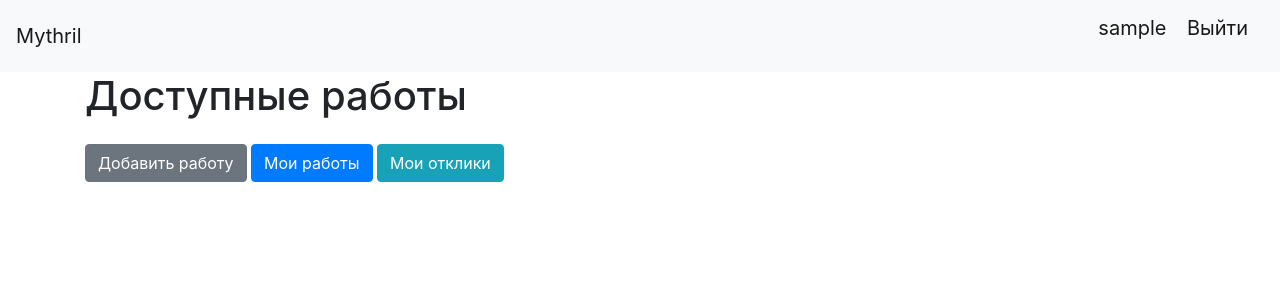
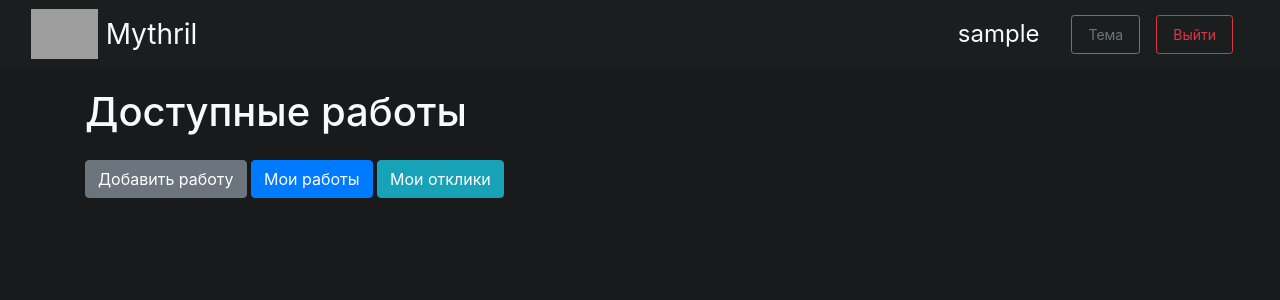
Before and after one commit to 0xPROSTO/Mythril, a Flask app: page / in a window 1280 px wide. Shown: the top 300 px of the page. Run offline with Flask 3, Linux system fonts and the light colour scheme; a user stored in the database is signed in; tables that the repository leaves empty hold one stand-in row (values such as "Sample post"); some libraries are stand-ins or nearby versions; grey boxes are pictures that could not be loaded.

Commit message:
v0.2 - Added dark theme, price in job cards, delete review

```diff
--- a/main.py
+++ b/main.py
@@ -1,7 +1,7 @@
 import json
 import datetime
 
-from flask import Flask, render_template, redirect, request, abort, flash
+from flask import Flask, render_template, redirect, request, abort, flash, session, url_for
 from flask_login import LoginManager, login_user, login_required, logout_user, current_user
 
 from data import db_session
@@ -15,7 +15,7 @@ from forms.jobs_form import JobsForm, ResponseForm
 app = Flask(__name__)
 login_manager = LoginManager()
 login_manager.init_app(app)
-app.config['SECRET_KEY'] = 'ZeroXX-SecretKey-t1wo80esv5oo4kx25i7o85773er76ere'
+app.config['SECRET_KEY'] = 'ENTER_YOUR_SECRETKEY_HERE'
 
 
 def main():
@@ -262,6 +262,29 @@ def my_responses():
     responses = session.query(Responses).filter_by(user_id=current_user.id)
     return render_template("my_responses.html", responses=responses)
 
+@app.route('/delete-responses/<int:id>', methods=['GET', 'POST'])
+@login_required
+def responses_delete(id):
+    session = db_session.create_session()
+    response = session.query(Responses).filter(Responses.id == id, Responses.user == current_user).first()
+    if response:
+        session.delete(response)
+        session.commit()
+    else:
+        abort(404)
+    return redirect('/')
+
+
+@app.route('/toggle-theme')
+def toggle_theme():
+    # Переключаем тему в сессии
+    if session.get('theme') == 'dark':
+        session['theme'] = 'light'
+    else:
+        session['theme'] = 'dark'
+    # Возвращаемся на предыдущую страницу
+    return redirect(request.referrer or url_for('index'))
+
 
 if __name__ == '__main__':
     main()
--- /dev/null
+++ b/static/css/darktheme.css
@@ -0,0 +1,120 @@
+/* Светлая тема (по умолчанию) */
+body {
+    background-color: #ffffff;
+    color: #212529;
+}
+
+.navbar {
+    background-color: #f8f9fa !important; /* Светлый фон */
+}
+
+.card {
+    background-color: #ffffff;
+    border-color: #dee2e6;
+    color: #212529;
+}
+
+.navbar-brand-mythril {
+    color: rgb(0, 52, 64);
+    font-weight: bold;
+    font-size: 1.75rem;
+}
+
+.text-dark {
+    color: #000000 !important;
+}
+
+.btn-outline-danger {
+    color: #dc3545;
+    border-color: #dc3545;
+}
+
+.btn-outline-danger:hover {
+    background-color: #dc3545;
+    color: #fff;
+}
+
+.badge.bg-light {
+    background-color: #f8f9fa !important;
+    color: #212529;
+}
+
+.mythril-color {
+    rgb(0, 52, 64)
+}
+
+/* Тёмная тема */
+body.dark-theme {
+    background-color: #181a1b;
+    color: #f8f9fa;
+}
+
+body.dark-theme .navbar {
+    background-color: #1b1e1f !important; /* Тёмный фон для navbar */
+    color: #f8f9fa; /* Светлый текст */
+}
+
+body.dark-theme .card {
+    background-color: #1b1e1f;
+    border-color: #495057;
+    color: #f8f9fa;
+}
+
+body.dark-theme .navbar-brand-mythril {
+    color: rgb(0, 52, 64); /* Оставляем ваш цвет */
+}
+
+body.dark-theme .text-dark {
+    color: #000000 !important; /* Чёрный остаётся чёрным */
+}
+
+body.dark-theme .btn-outline-danger {
+    color: #dc3545;
+    border-color: #dc3545;
+}
+
+body.dark-theme .btn-outline-danger:hover {
+    background-color: #dc3545;
+    color: #fff;
+}
+
+body.dark-theme .badge.bg-light {
+    background-color: #495057 !important;
+    color: #f8f9fa;
+}
+
+body.dark-theme a:not(.navbar-brand-mythril):not(.btn) {
+    color: #f8f9fa; /* Светлый цвет для обычных ссылок */
+}
+
+body.dark-theme a:not(.navbar-brand-mythril):not(.btn):hover {
+    color: #adb5bd; /* Более тусклый при наведении */
+}
+
+/* Стили для полей ввода в тёмной теме */
+body.dark-theme .form-control {
+    background-color: #343a40; /* Тёмный фон */
+    color: #f8f9fa; /* Светлый текст */
+    border-color: #495057; /* Тёмная граница */
+}
+
+body.dark-theme .form-control:focus {
+    background-color: #343a40; /* Тёмный фон при фокусе */
+    color: #f8f9fa; /* Светлый текст при фокусе */
+    border-color: #6c757d; /* Более светлая граница при фокусе */
+    box-shadow: 0 0 0 0.2rem rgba(108, 117, 125, 0.25); /* Тень в тёмных тонах */
+}
+
+body.dark-theme .input-group-text {
+    background-color: #495057; /* Тёмный фон для дополнений */
+    color: #f8f9fa; /* Светлый текст */
+    border-color: #495057; /* Тёмная граница */
+}
+
+main.container {
+    padding-top: 20px;
+}
+
+.mythril-color {
+    rgb(130, 208, 195)
+}
--- a/templates/base.html
+++ b/templates/base.html
@@ -9,23 +9,34 @@
           crossorigin="anonymous">
     <link rel="stylesheet"
           href="{{ url_for('static', filename='css/style.css') }}">
+
+    <link rel="stylesheet"
+          href="{{ url_for('static', filename='css/darktheme.css') }}">
     <title>{{ title }}</title>
 </head>
-<body>
+<body class="{{ 'dark-theme' if session.get('theme') == 'dark' else '' }}">
 <header>
-    <nav class="navbar navbar-light bg-light">
-        <a class="navbar-brand" href="/">Mythril</a>
-        {% if current_user.is_authenticated %}
-            <p>
-                <a class="navbar-brand" href="/profile">{{ current_user.username }}</a>
-                <a class="navbar-brand" href="/logout">Выйти</a>
-            </p>
-        {% else %}
-            <p>
-                <a class="btn btn-primary " href="/register">Зарегистрироваться</a>
-                <a class="btn btn-success" href="/login">Войти</a>
-            </p>
-        {% endif %}
+    <nav class="navbar navbar-light bg-light py-2">
+        <div class="container-fluid">
+            <!-- Логотип и название -->
+            <div class="d-flex align-items-center">
+                <img src="{{ url_for('static', filename='images/Mythril-Logo.png') }}"
+                     style="height: 50px; width: auto;" alt="Logo">
+                <a class="navbar-brand ml-2 mythril-color" href="/" style="font-size: 1.75rem;">Mythril</a>
+            </div>
+
+            <!-- Пользовательские ссылки -->
+            <div class="d-flex align-items-center">
+                {% if current_user.is_authenticated %}
+                    <a class="nav-link mr-3" href="/profile" style="font-size: 1.5rem;">{{ current_user.username }}</a>
+                    <a class="nav-link btn btn-outline-secondary btn-sm mr-3" href="/toggle-theme">Тема</a>
+                    <a class="nav-link btn btn-outline-danger btn-sm mr-3" href="/logout">Выйти</a>
+                {% else %}
+                    <a class="btn btn-primary btn-sm mr-2" href="/register">Зарегистрироваться</a>
+                    <a class="btn btn-success btn-sm" href="/login">Войти</a>
+                {% endif %}
+            </div>
+        </div>
     </nav>
 </header>
 <!-- Begin page content -->
--- a/templates/index.html
+++ b/templates/index.html
@@ -19,9 +19,10 @@
                     <!-- Описание -->
                     <p class="card-text job-description mb-1">{{ item.description }}</p>
 
-                    <!-- Статус для авторизованных пользователей (слева, под описанием) -->
+                    <!-- Статус для авторизованных пользователей (цена и статус в одной строке) -->
                     {% if current_user.is_authenticated %}
-                        <div class="text-left mb-2">
+                        <div class="d-flex align-items-center">
+                            <p class="card-text job-description mb-0 mr-2 fw-bold" style="font-size: 1.3rem;">{{ item.price }} ₽</p>
                             <span class="badge bg-light text-primary fw-semibold px-2 py-1">
                                 {% if item.status == "Открыт" %}
                                     🟢 Открыт
@@ -41,6 +42,8 @@
                         <!-- Левый нижний угол: статус (неавторизован) или кнопки (авторизован) -->
                         <div>
                             {% if not current_user.is_authenticated %}
+                                <div class="d-flex align-items-center mb-1">
+                                    <p class="card-text job-description mb-0 mr-2 fw-bold" style="font-size: 1.25rem;">{{ item.price }} ₽</p>
                                     <span class="badge bg-light text-primary fw-semibold px-2 py-1">
                                         {% if item.status == "Открыт" %}
                                             🟢 Открыт
@@ -52,17 +55,19 @@
                                             ⚪ Неизвестно
                                         {% endif %}
                                     </span>
+                                </div>
                             {% elif current_user == item.author %}
                                 <div class="d-flex gap-2">
-                                    <a href="/jobs/{{ item.id }}" class="btn btn-outline-primary btn-sm">Посмотреть</a>
-                                    <a href="/edit-jobs/{{ item.id }}" class="btn btn-outline-warning btn-sm">Изменить</a>
-                                    <a href="/delete-jobs/{{ item.id }}" class="btn btn-outline-danger btn-sm">Удалить</a>
+                                    <a href="/jobs/{{ item.id }}" class="btn btn-outline-primary btn-sm mr-2">Посмотреть</a>
+                                    <a href="/view-responses/{{ item.id }}" class="btn btn-outline-info btn-sm mr-2">Посмотреть отклики</a>
+                                    <a href="/edit-jobs/{{ item.id }}" class="btn btn-outline-warning btn-sm mr-2">Изменить</a>
+                                    <a href="/delete-jobs/{{ item.id }}" class="btn btn-outline-danger btn-sm mr-2">Удалить</a>
                                 </div>
                             {% else %}
                                 <div class="d-flex gap-2">
-                                    <a href="/jobs/{{ item.id }}" class="btn btn-outline-primary btn-sm">Посмотреть</a>
+                                    <a href="/jobs/{{ item.id }}" class="btn btn-outline-primary btn-sm mr-2">Посмотреть</a>
                                     {% if item.status == "Открыт" %}
-                                        <a href="/answer-jobs/{{ item.id }}" class="btn btn-outline-info btn-sm">Откликнуться</a>
+                                        <a href="/answer-jobs/{{ item.id }}" class="btn btn-outline-info btn-sm mr-2">Откликнуться</a>
                                     {% endif %}
                                 </div>
                             {% endif %}
--- a/templates/my_responses.html
+++ b/templates/my_responses.html
@@ -24,7 +24,7 @@
                                         Без ответа
                                         {% endif %}
                                     </p>
-
+                                <a href="/delete-responses/{{ response.id }}" class="btn btn-outline-danger btn-sm mr-2">Удалить</a>
                                 </div>
                             </div>
                         {% endfor %}
--- a/templates/view_jobs.html
+++ b/templates/view_jobs.html
@@ -57,11 +57,11 @@
                         <!-- Кнопка отклика -->
                         {% if current_user.is_authenticated and current_user == item.author %}
                         <div class="mt-4">
-                            <a href="/view-responses/{{ item.id }}" class="btn btn-primary me-2">Посмотреть отклики</a>
+                            <a href="/view-responses/{{ item.id }}" class="btn btn-primary me-2 mr-2">Посмотреть отклики</a>
                         </div>
                         {% elif current_user.is_authenticated and item.status == "Открыт" %}
                         <div class="mt-4">
-                            <a href="/answer-jobs/{{ item.id }}" class="btn btn-primary me-2">Откликнуться</a>
+                            <a href="/answer-jobs/{{ item.id }}" class="btn btn-primary me-2 mr-2">Откликнуться</a>
                         </div>
                         {% endif %}
 
```
Also changed, not shown: 1 other file. Lines whose indentation alone changed are shown as unchanged.
